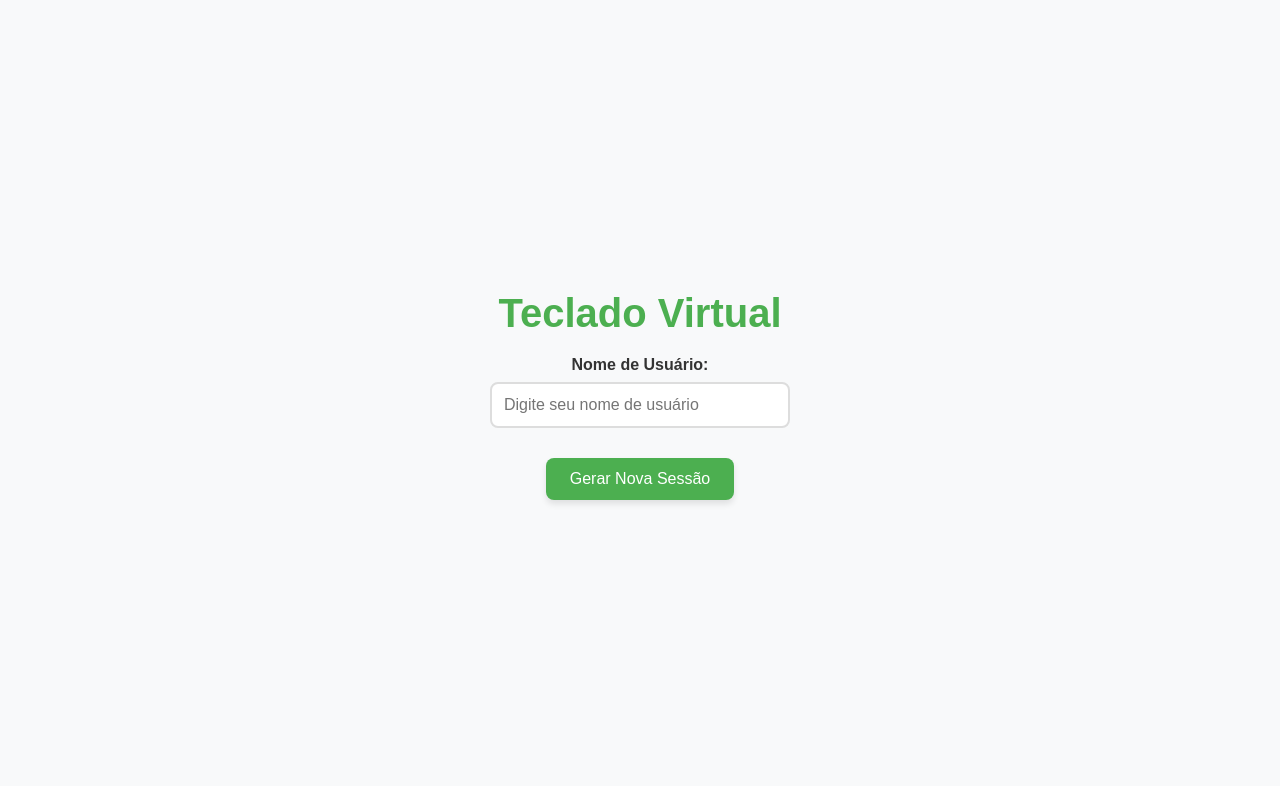
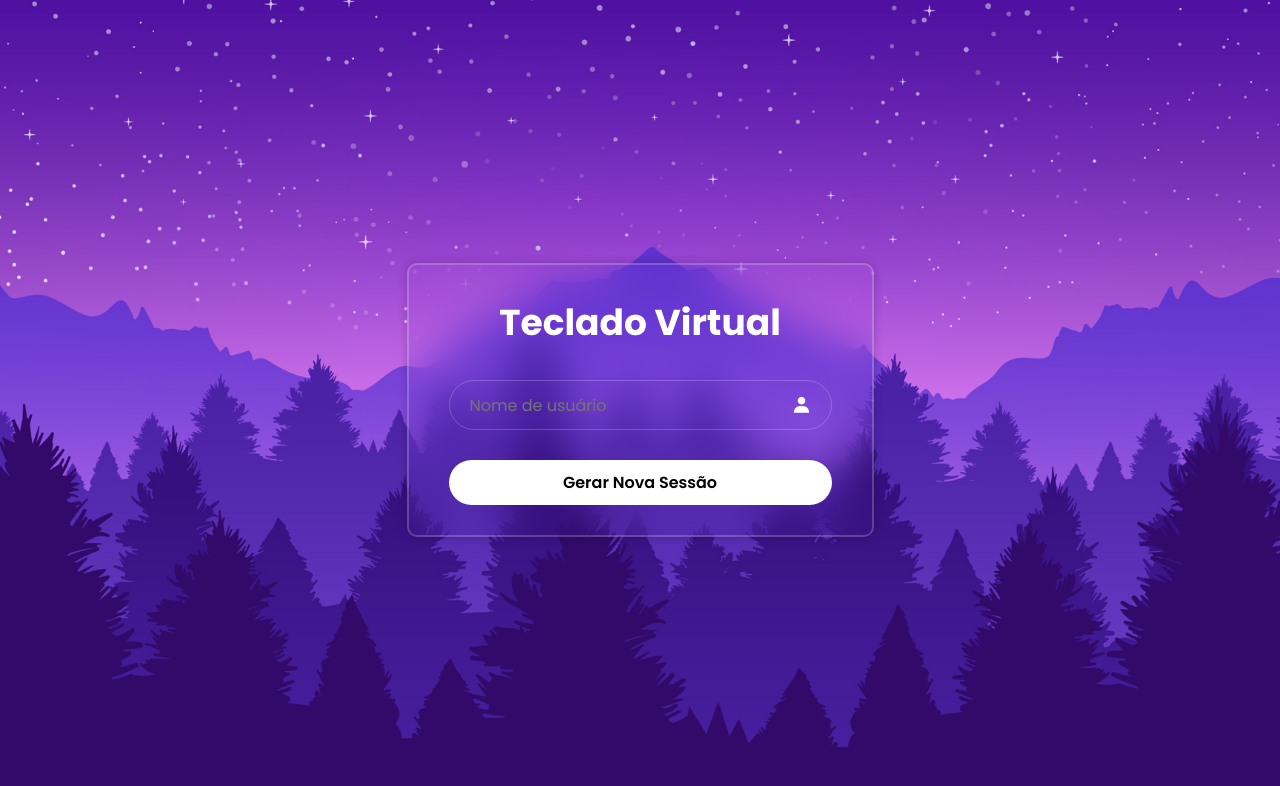
Before and after one commit to NicollyEising/tecladoVirtual, a React (Create React App) app in the folder frontend/: page / in a window 1280 px wide. Shown: the top 786 px of the page. Built offline with nearby package versions, Linux system fonts and the light colour scheme.

Commit message:
Atualização frontend

```diff
--- a/frontend/public/index.html
+++ b/frontend/public/index.html
@@ -3,6 +3,8 @@
   <head>
     <meta charset="UTF-8" />
     <meta name="viewport" content="width=device-width, initial-scale=1.0" />
+    <link href='https://unpkg.com/boxicons@2.1.4/css/boxicons.min.css' rel='stylesheet'>
+
     <title>Teclado Virtual</title>
   </head>
   <body>
--- a/frontend/src/App.js
+++ b/frontend/src/App.js
@@ -90,13 +90,13 @@ const generateButtons = (sequence) => {
 };
 
 
-
-
+const handleClearInput = () => {
+  setInputSequence([]);
+};
 
   // Função para gerar nova sessão
   const handleGenerateSession = async () => {
     if (!username) {
-      toast.error('Por favor, insira um nome de usuário.');
       return;
     }
     setIsLoading(true);
@@ -109,12 +109,9 @@ const generateButtons = (sequence) => {
         setIsSessionValid(true);
         generateButtons(data.sequence);
         console.log('Token de Verificação:', data.token);
-        toast.success('Sessão gerada com sucesso!');
       } else {
-        toast.error('Erro: a sequência não foi retornada corretamente.');
       }
     } catch (error) {
-      toast.error('Erro ao gerar sessão');
       console.error('Erro ao gerar sessão:', error);
     } finally {
       setIsLoading(false);
@@ -151,7 +148,6 @@ const generateButtons = (sequence) => {
     const nextExpectedNumber = flatPassword[inputSequence.length];
 
     if (nextExpectedNumber === undefined) {
-      toast.error('A senha já foi completamente inserida!');
       return;
     }
 
@@ -169,9 +165,7 @@ const generateButtons = (sequence) => {
         if (newSequence.length === flatPassword.length) {
           const isCorrect = newSequence.every((num, index) => num === flatPassword[index]);
           if (isCorrect) {
-            toast.success('Senha correta! Acesso liberado.');
           } else {
-            toast.error('Sequência incorreta. Tente novamente.');
             setIsButtonDisabled(true);
             setTimeout(() => setIsButtonDisabled(false), 2000);
           }
@@ -181,7 +175,6 @@ const generateButtons = (sequence) => {
         return newSequence;
       });
     } else {
-      toast.error(`Par incorreto. O próximo número esperado é ${nextExpectedNumber}. Tente novamente.`);
       setIsButtonDisabled(true);
       setTimeout(() => setIsButtonDisabled(false), 2000);
     }
@@ -190,15 +183,16 @@ const generateButtons = (sequence) => {
   // Exibe a senha gerada (versão hasheada)
   const displayGeneratedPassword = () => {
     if (!password.original || password.original.length === 0) return <p>Esperando sequência...</p>;
-    const generatedPassword = password.hashed.flat();
+
+    // Flattening the password array and joining the elements into a string
+    const generatedPassword = password.hashed.flat();  // Flatten the hashed array
     return (
       <div>
-        <h2>Senha Gerada:</h2>
-        <p>{`[${generatedPassword.join(', ')}]`}</p>
+        <h2 className="senha-gerada">Senha Gerada:</h2>
+        <p className='senha'>{generatedPassword.join('')}</p> {/* Agora como string contínua */}
       </div>
     );
   };
-
   // Função para validar a sequência digitada pelo usuário
   const handleValidatePassword = async () => {
     try {
@@ -206,7 +200,6 @@ const generateButtons = (sequence) => {
       const flatPassword = password.hashed.flat();
       // Compara diretamente a sequência inserida com a versão hasheada correta
       if (inputSequence.join(' ') !== flatPassword.join(' ')) {
-        toast.error('A sequência digitada está incorreta. Tente novamente.');
         return;
       }
       const data = {
@@ -223,11 +216,9 @@ const generateButtons = (sequence) => {
         },
       });
       console.log('✅ Sequência validada com sucesso:', response.data);
-      toast.success('Sequência validada com sucesso!');
       setIsSessionValid(false);
     } catch (error) {
       console.log('Error response:', error.response ? error.response.data : error.message);
-      toast.error('Erro ao validar a sequência');
     }
   };
 
@@ -239,36 +230,39 @@ const generateButtons = (sequence) => {
   };
 
   return (
-    <div className="App">
+    <div className="App wrapper">
       <h1>Teclado Virtual</h1>
 
+      {!isSessionValid ? (
+  <>
     <div className="form-container">
-        <label htmlFor="username">Nome de Usuário:</label>
       <input
         id="username"
         type="text"
         value={username}
         onChange={(e) => setUsername(e.target.value)}
-          placeholder="Digite seu nome de usuário"
+        placeholder="Nome de usuário"
       />
+      <i className="bx bxs-user"></i>
     </div>
 
     <button onClick={handleGenerateSession} className="primary-button" disabled={isLoading}>
       {isLoading ? 'Gerando Sessão...' : 'Gerar Nova Sessão'}
     </button>
-
-      {isSessionValid && (
+  </>
+) : (
   <>
     {displayGeneratedPassword()}
-          <h2>Clique nos botões abaixo para digitar a senha:</h2>
+    <h2 className='clique'>Clique nos botões abaixo para digitar a senha:</h2>
     <div className="buttons-container">{displayButtons()}</div>
     <h3>Senha Selecionada:</h3>
-          <p>{inputSequence.join(' ')}</p>
-          <button onClick={handleValidatePassword} className="primary-button">
+    <p className='senha-digitada'>{inputSequence.join(' ')}</p><div className="clear-button"><button onClick={handleClearInput} className="secondary-button"><i class='bx bxs-eraser apagar'></i></button></div>
+    <button onClick={handleValidatePassword} className="primary-button .validar-senha">
       Validar Senha
     </button>
   </>
 )}
+
 
       <ToastContainer />
     </div>
--- a/frontend/src/api.css
+++ b/frontend/src/api.css
@@ -1,24 +1,16 @@
+@import url('https://fonts.googleapis.com/css2?family=Poppins:ital,wght@0,100;0,200;0,300;0,400;0,500;0,600;0,700;0,800;0,900;1,100;1,200;1,300;1,400;1,500;1,600;1,700;1,800;1,900&display=swap');
+
+
 /*-----------------------------------------------------------
   1. Variáveis e Reset Global
 -----------------------------------------------------------*/
-:root {
-  --primary-color: #4CAF50;
-  --primary-color-hover: #45a049;
-  --secondary-color: #6c757d;
-  --secondary-color-hover: #5a6268;
-  --background-color: #f8f9fa;
-  --text-color: #333;
-  --text-light: #666;
-  --border-radius: 8px;
-  --box-shadow: 0 4px 6px rgba(0, 0, 0, 0.1);
-  --transition: all 0.3s ease;
-}
 
 /* Reset para garantir consistência entre navegadores */
 * {
   box-sizing: border-box;
   margin: 0;
   padding: 0;
+  font-family: 'Poppins', sans-serif;
 }
 
 /*-----------------------------------------------------------
@@ -26,173 +18,158 @@
 -----------------------------------------------------------*/
 body {
   font-family: 'Arial', sans-serif;
-  background-color: var(--background-color);
-  color: var(--text-color);
+  justify-content: center;
+  align-items: center; /* Adiciona centralização vertical */
+  display: flex;
+  min-height: 100vh;
+  background: url(img.jpg) no-repeat center center/cover;
 }
 
-.App {
-  display: flex;
-  flex-direction: column;
-  align-items: center;
-  justify-content: center;
-  min-height: 100vh;
-  padding: 20px;
+.wrapper{
+  width: 500;
+  background-color: transparent;
+  color: #fff;
+  border-radius: 10px;
+  padding: 30px 40px;
+  border: 2px solid rgba(255, 255, 255, .2);
+  backdrop-filter: blur(20px);
+  box-shadow: 0px 0 10px rgba(0, 0, 0, .2);
+  color: #fff;
+}
+
+.wrapper h1{
+  font-size: 36px;
   text-align: center;
 }
 
-/*-----------------------------------------------------------
-  3. Tipografia
------------------------------------------------------------*/
-h1 {
-  font-size: 2.5rem;
-  margin-bottom: 20px;
-  color: var(--primary-color);
+.wrapper .form-container{
+  position: relative;
+  width: 100%;
+  height: 50%;
+  margin:30px 0;
 }
 
-h2 {
-  font-size: 1.8rem;
-  margin-top: 30px;
-  color: var(--primary-color);
+.wrapper .form-container input{
+  width: 100%;
+  height: 50px;
+  background: transparent;
+  border: none;
+  outline: none;
+  border: 1px solid rgba(255, 255, 255, .2);
+  border-radius: 40px;
+  font-size: 16px;
+  padding:20px 45px 20px 20px;
+  color: #fff;
 }
 
-h3 {
-  font-size: 1.4rem;
-  margin-top: 20px;
-  color: var(--text-light);
+.wrapper .form-container input:placeholder{
+  color:#fff;
 }
 
-p {
-  font-size: 1.2rem;
-  margin: 10px 0;
-  color: var(--text-light);
+.wrapper .form-container i{
+position: absolute;
+right: 20px;
+top: 50%;
+transform: translateY(-50%);
+font-size: 20px;
 }
 
-/*-----------------------------------------------------------
-  4. Formulários e Inputs
------------------------------------------------------------*/
-.form-container {
-  margin-bottom: 20px;
+
+.primary-button{
+  width: 100%;
+  height: 45px;
+  background: #fff;
+  color: #fff;
+  border: none;
+  outline: none;
+  border-radius: 40px;
+  border-shadoow: 0 0x 10px rgba(0, 0, 0, .2);
+  font-size: 16px;
+  font-weight: 600;
+  cursor: pointer;
+  color: black;
 }
 
-.form-container label {
-  display: block;
-  margin-bottom: 8px;
+.senha-gerada {
+  margin-top: 20px;
+  display: flex;
+  justify-content: center;
+  align-items: center;
+  width: 100%;
+  text-align: center;
+  font-size: 20px;
   font-weight: bold;
+  color: #fff;
 }
 
-input[type="text"] {
-  width: 300px;
-  padding: 12px;
-  font-size: 1rem;
-  border: 2px solid #ddd;
-  border-radius: var(--border-radius);
-  background-color: #fff;
-  transition: var(--transition);
+.buttons-container {
+  display: flex;
+  justify-content: center;
+  align-items: center;
+  flex-wrap: wrap; /* Permite que os botões quebrem de linha quando necessário */
+  gap: 15px;  /* Aumenta o espaçamento entre os botões */
+  max-width: 100%;
+  padding: 20px; /* Aumenta o espaçamento interno */
 }
 
-input[type="text"]:focus {
-  border-color: var(--primary-color);
+.buttons-container button {
+  width: 70px;
+  margin-left: 5px;
+  height: 45px;
+  background: #fff;
+  color: black;
+  border: none;
   outline: none;
-  box-shadow: var(--box-shadow);
+  border-radius: 40px;
+  font-size: 16px;
+  font-weight: 600;
+  cursor: pointer;
+}
+.clique{
+  color: #fff;
+  font-size: 18px;
+  justify-content: center;
+  text-align: center;
 }
 
-/*-----------------------------------------------------------
-  5. Botões
------------------------------------------------------------*/
-/* Botão primário */
-.primary-button {
-  padding: 12px 24px;
-  font-size: 1rem;
-  margin: 10px;
-  cursor: pointer;
-  background-color: var(--primary-color);
+.senha {
+  margin-top: 20px;
+  display: flex;
+  justify-content: center;
+  align-items: center;
+  width: 100%;
+  text-align: center;
+  font-size: 30px;
+  font-weight: bold;
   color: #fff;
-  border: none;
-  border-radius: var(--border-radius);
-  transition: var(--transition);
-  box-shadow: var(--box-shadow);
+  margin-top: 1px;
+  margin-bottom: 5px
 }
 
-.primary-button:disabled {
-  background-color: #ccc;
-  cursor: not-allowed;
-  box-shadow: none;
+.senha-digitada {
+  font-size: 1.5rem;
+  font-weight: bold;
+  padding: 10px;
+  border-radius: 5px;
+  width: 100%;
+  text-align: center;
+  margin-top: -5px;
 }
 
-.primary-button:hover:not(:disabled) {
-  background-color: var(--primary-color-hover);
-  transform: translateY(-2px);
+.secondary-button{
+  width: 70px;
+  margin-left: 5px;
+  height: 45px;
+  background: #fff;
+  color: black;
+  border: none;
+  outline: none;
+  border-radius: 40px;
+  font-size: 30px;
+  font-weight: 600;
+  cursor: pointer;
+  background-color: transparent;
+  color: white;
+  margin-top:-10px;
+  margin-bottom: 10px;
 }
-
-.primary-button:active:not(:disabled) {
-  transform: translateY(0);
-  box-shadow: 0 2px 4px rgba(0, 0, 0, 0.2);
-}
-
-/* Botões da sequência */
-.buttons-container {
-  margin-top: 20px;
-}
-
-.buttons {
-  display: grid;
-  grid-template-columns: repeat(5, 1fr);
-  gap: 15px;
-  margin-top: 20px;
-  max-width: 800px;
-  margin-left: auto;
-  margin-right: auto;
-}
-
-.buttons button {
-  font-size: 1.5rem;
-  padding: 20px;
-  background-color: var(--secondary-color);
-  color: #fff;
-  border: none;
-  border-radius: var(--border-radius);
-  transition: var(--transition);
-  box-shadow: var(--box-shadow);
-}
-
-.buttons button:hover:not(:disabled) {
-  background-color: var(--secondary-color-hover);
-  transform: translateY(-2px);
-}
-
-/*-----------------------------------------------------------
-  6. Toasts e Feedback Visual
------------------------------------------------------------*/
-.ToastContainer {
-  position: fixed;
-  top: 20px;
-  right: 20px;
-  z-index: 1000;
-}
-
-/*-----------------------------------------------------------
-  7. Responsividade
------------------------------------------------------------*/
-@media (max-width: 768px) {
-  .buttons {
-    grid-template-columns: repeat(3, 1fr);
-  }
-  input[type="text"] {
-    width: 80%;
-  }
-}
-
-@media (max-width: 480px) {
-  .buttons {
-    grid-template-columns: repeat(2, 1fr);
-  }
-  h1 {
-    font-size: 2rem;
-  }
-  h2 {
-    font-size: 1.5rem;
-  }
-  h3 {
-    font-size: 1.2rem;
-  }
-}
```
Also changed, not shown: frontend/src/img.jpg (added). Lines whose indentation alone changed are shown as unchanged.
